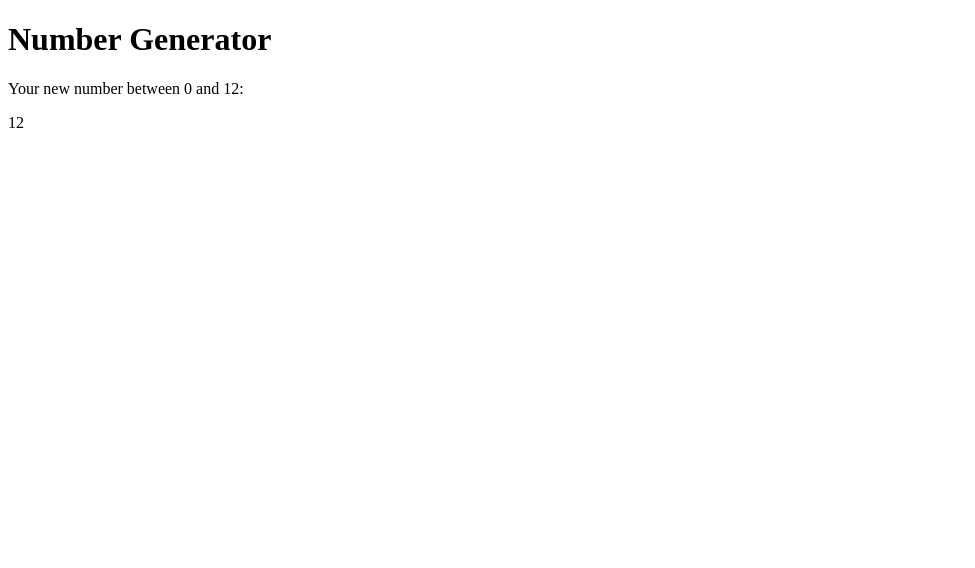
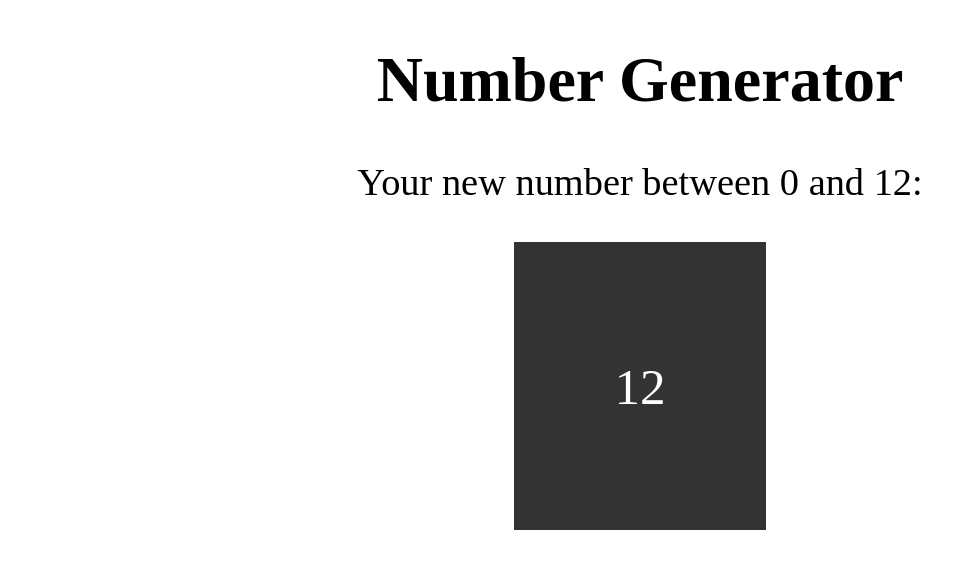
Before and after one commit to pfsun89/Number-Generator, a plain HTML site: page index.html in a window 1280 px wide. Shown: the whole page, without its empty margins (0-975 px from the left). Drawn offline with Linux system fonts and the light colour scheme.

Commit message:
Added folders for better file management and added style.css

```diff
--- /dev/null
+++ b/assets/css/style.css
@@ -0,0 +1,23 @@
+body {
+    text-align: center;
+}
+
+h1 {
+    font-size: 5vw;
+}
+
+#container {
+    background-color: #333;
+    width: 20%;
+    margin: auto;
+    padding: 5% 0 5% 0;
+}
+
+p {
+    font-size: 3vw;
+}
+
+#number {
+    color: #fff;
+    font-size: 4vw;
+}
--- /dev/null
+++ b/assets/js/script.js
@@ -0,0 +1,5 @@
+// Return random integer between 0 and 12
+// Math.floor turns it into a whole integer
+// Math.random generates a random number
+// Multiply it by 13 to give it a range between 0 and 12. Not 13 because 0 counts a number value
+document.getElementById("number").innerHTML = Math.floor(Math.random() * 13);
--- a/index.html
+++ b/index.html
@@ -5,14 +5,20 @@
     <meta http-equiv="X-UA-Compatible" content="IE=edge">
     <meta name="viewport" content="width=device-width, initial-scale=1.0">
     <title>Number Generator</title>
+
+    <!-- Link to CSS -->
+    <link rel="stylesheet" type="text/css" href="assets/css/style.css">
 </head>
 <body>
     <h1>Number Generator</h1>
 
-    <!-- Display random number -->
     <p>Your new number between 0 and 12:</p>
-    <p id="number"></p>
+
+    <section id="container">
+        <!-- Display random number from JavaScript -->
+        <p id="number"></p>
+    </section>
     <!-- Link to JavaScript file -->
-    <script src="script.js"></script>
+    <script src="assets/js/script.js"></script>
 </body>
 </html>
--- a/script.js
+++ /dev/null
@@ -1,2 +0,0 @@
-// Return random integer between 0 and 12
-document.getElementById("number").innerHTML = Math.floor(Math.random() * 13);
```
